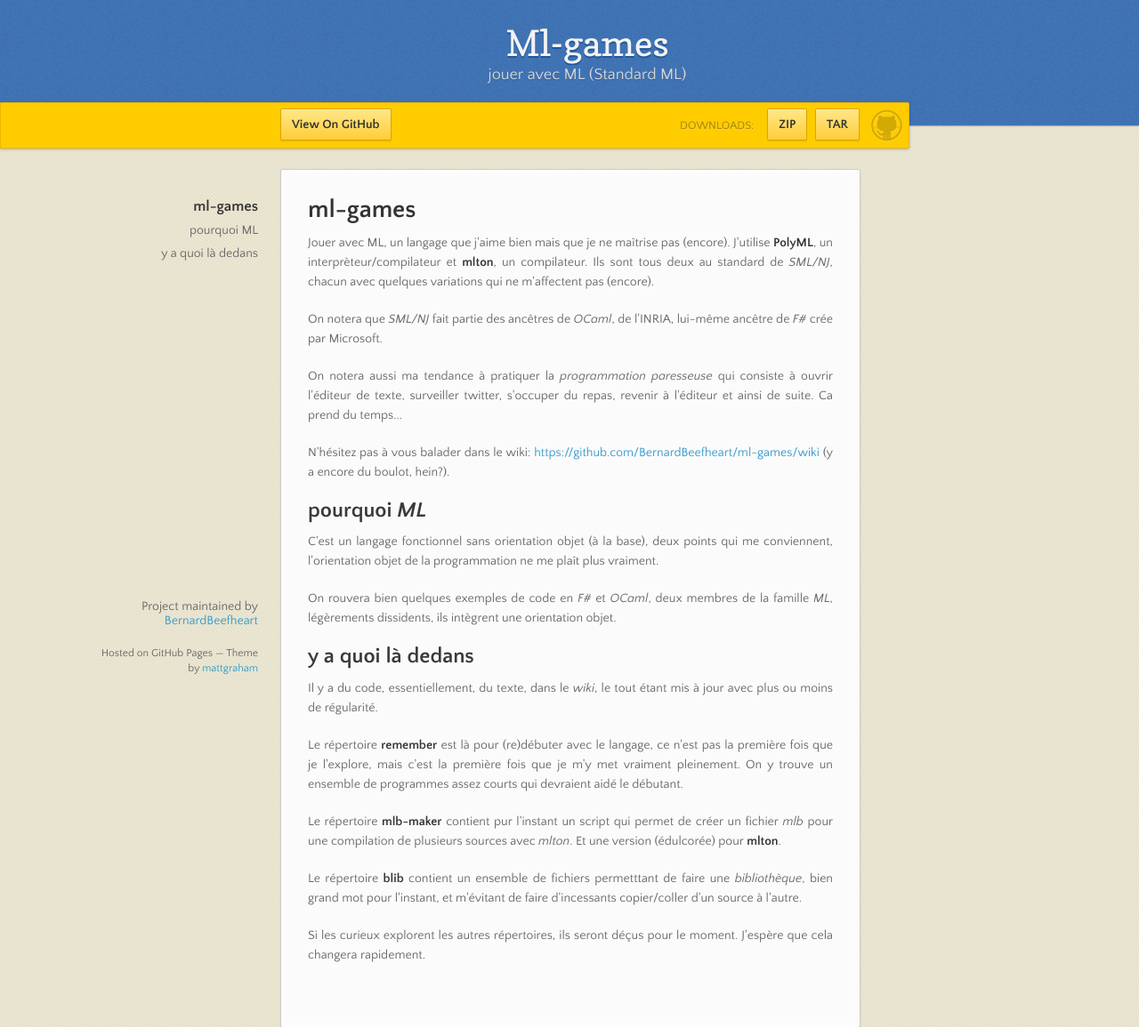
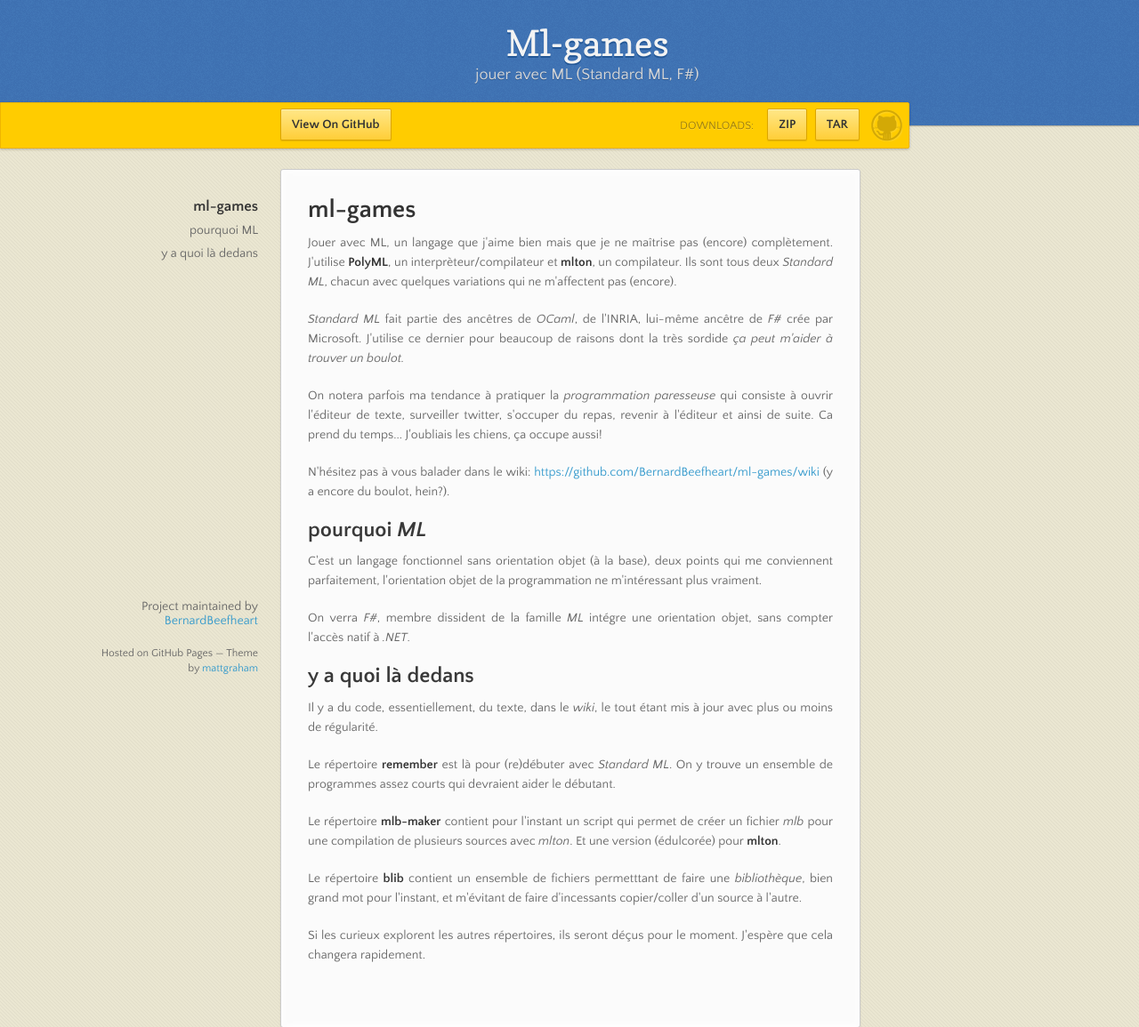
Before and after one commit to BernardBeefheart/poem, a plain HTML site: page index.html in a window 1280 px wide. Shown: the top 1155 px of the page at 89% size. Drawn offline with nearby package versions, Linux system fonts and the light colour scheme.

Commit message:
amélioration du texte de index.html

```diff
--- a/index.html
+++ b/index.html
@@ -18,7 +18,7 @@
 
       <header>
         <h1>Ml-games</h1>
-        <p>jouer avec ML (Standard ML)</p>
+        <p>jouer avec ML (Standard ML, F#)</p>
       </header>
 
       <div id="banner">
@@ -42,11 +42,11 @@
         <h1>
 <a id="ml-games" class="anchor" href="#ml-games" aria-hidden="true"><span class="octicon octicon-link"></span></a>ml-games</h1>
 
-<p>Jouer avec ML, un langage que j'aime bien mais que je ne maîtrise pas (encore). J'utilise <strong>PolyML</strong>, un interprèteur/compilateur et <strong>mlton</strong>, un compilateur. Ils sont tous deux au standard de <em>SML/NJ</em>, chacun avec quelques variations qui ne m'affectent pas (encore).</p>
+<p>Jouer avec ML, un langage que j'aime bien mais que je ne maîtrise pas (encore) complètement. J'utilise <strong>PolyML</strong>, un interprèteur/compilateur et <strong>mlton</strong>, un compilateur. Ils sont tous deux <em>Standard ML</em>, chacun avec quelques variations qui ne m'affectent pas (encore).</p>
 
-<p>On notera que <em>SML/NJ</em> fait partie des ancêtres de <em>OCaml</em>, de l'INRIA, lui-même ancêtre de <em>F#</em> crée par Microsoft.</p>
+<p><em>Standard ML</em> fait partie des ancêtres de <em>OCaml</em>, de l'INRIA, lui-même ancêtre de <em>F#</em> crée par Microsoft. J'utilise ce dernier pour beaucoup de raisons dont la très sordide <em>ça peut m'aider à trouver un boulot.</em></p>
 
-<p>On notera aussi ma tendance à pratiquer la <em>programmation paresseuse</em> qui consiste à ouvrir l'éditeur de texte, surveiller twitter, s'occuper du repas, revenir à l'éditeur et ainsi de suite. Ca prend du temps...</p>
+<p>On notera parfois ma tendance à pratiquer la <em>programmation paresseuse</em> qui consiste à ouvrir l'éditeur de texte, surveiller twitter, s'occuper du repas, revenir à l'éditeur et ainsi de suite. Ca prend du temps... J'oubliais les chiens, ça occupe aussi!</p>
 
 <p>N'hésitez pas à vous balader dans le wiki: <a href="https://github.com/BernardBeefheart/ml-games/wiki">https://github.com/BernardBeefheart/ml-games/wiki</a> (y a encore du boulot, hein?).</p>
 
@@ -54,18 +54,18 @@
 <a id="pourquoi-ml" class="anchor" href="#pourquoi-ml" aria-hidden="true"><span class="octicon octicon-link"></span></a>pourquoi <em>ML</em>
 </h2>
 
-<p>C'est un langage fonctionnel sans orientation objet (à la base), deux points qui me conviennent, l'orientation objet de la programmation ne me plaît plus vraiment.</p>
+<p>C'est un langage fonctionnel sans orientation objet (à la base), deux points qui me conviennent parfaitement, l'orientation objet de la programmation ne m'intéressant plus vraiment.</p>
 
-<p>On rouvera bien quelques exemples de code en <em>F#</em> et <em>OCaml</em>, deux membres de la famille <em>ML</em>, légèrements dissidents, ils intègrent une orientation objet.</p>
+<p>On verra <em>F#</em>, membre dissident de la famille <em>ML</em> intégre une orientation objet, sans compter l'accès natif à <em>.NET</em>.</p>
 
 <h2>
 <a id="y-a-quoi-là-dedans" class="anchor" href="#y-a-quoi-l%C3%A0-dedans" aria-hidden="true"><span class="octicon octicon-link"></span></a>y a quoi là dedans</h2>
 
 <p>Il y a du code, essentiellement, du texte, dans le <em>wiki</em>, le tout étant mis à jour avec plus ou moins de régularité.</p>
 
-<p>Le répertoire <strong>remember</strong> est là pour (re)débuter avec le langage, ce n'est pas la première fois que je l'explore, mais c'est la première fois que je m'y met vraiment pleinement. On y trouve un ensemble de programmes assez courts qui devraient aidé le débutant.</p>
+<p>Le répertoire <strong>remember</strong> est là pour (re)débuter avec <em>Standard ML</em>. On y trouve un ensemble de programmes assez courts qui devraient aider le débutant.</p>
 
-<p>Le répertoire <strong>mlb-maker</strong> contient pur l'instant un script qui permet de créer un fichier <em>mlb</em> pour une compilation de plusieurs sources avec <em>mlton</em>. Et une version (édulcorée) pour <strong>mlton</strong>.</p>
+<p>Le répertoire <strong>mlb-maker</strong> contient pour l'instant un script qui permet de créer un fichier <em>mlb</em> pour une compilation de plusieurs sources avec <em>mlton</em>. Et une version (édulcorée) pour <strong>mlton</strong>.</p>
 
 <p>Le répertoire <strong>blib</strong> contient un ensemble de fichiers permetttant de faire une <em>bibliothèque</em>, bien grand mot pour l'instant, et m'évitant de faire d'incessants copier/coller d'un source à l'autre.</p>
 
```
